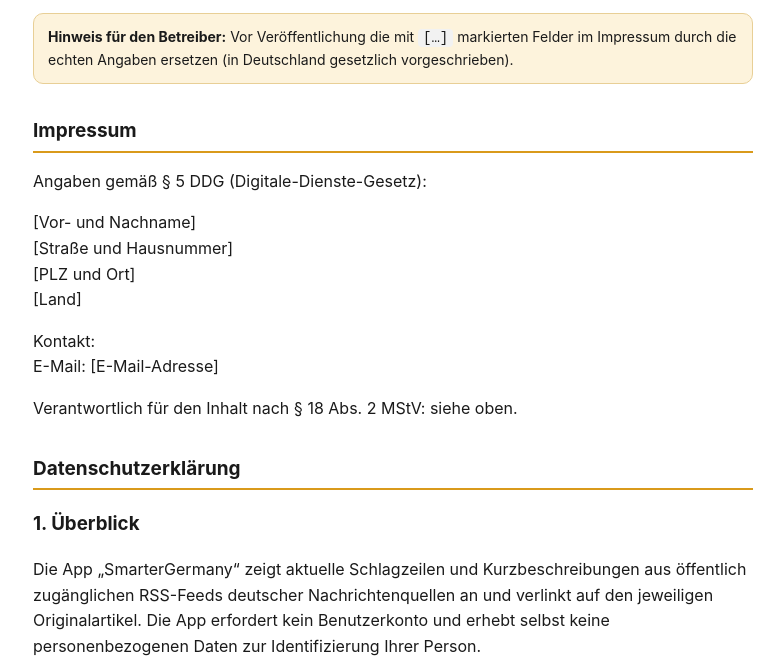
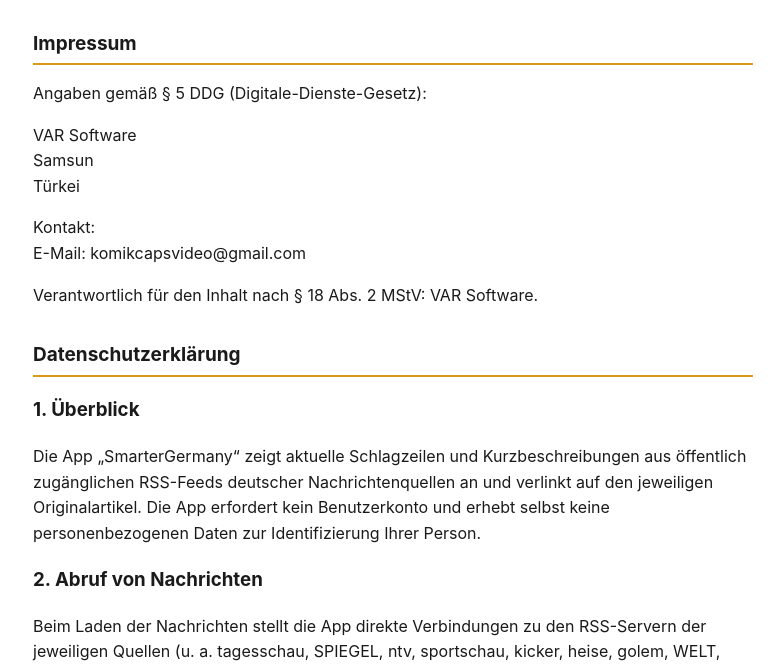
Before and after one commit to 55tunaxx/smartergermany-privacy, a plain HTML site: page index.html in a window 1280 px wide. Shown: the part 120-788 px from the top of the page, without its empty margins (247-1031 px from the left). Drawn offline with Linux system fonts and the light colour scheme.

Commit message:
Add files via upload

```diff
--- a/index.html
+++ b/index.html
@@ -19,22 +19,15 @@
 <h1>SmarterGermany</h1>
 <p class="sub">Datenschutzerklärung &amp; Impressum · Stand: Juli 2026</p>
 
-<div class="hinweis">
-  <b>Hinweis für den Betreiber:</b> Vor Veröffentlichung die mit <code>[…]</code>
-  markierten Felder im Impressum durch die echten Angaben ersetzen (in Deutschland
-  gesetzlich vorgeschrieben).
-</div>
-
 <h2>Impressum</h2>
 <p>Angaben gemäß § 5 DDG (Digitale-Dienste-Gesetz):</p>
 <p>
-  [Vor- und Nachname]<br>
-  [Straße und Hausnummer]<br>
-  [PLZ und Ort]<br>
-  [Land]
+  VAR Software<br>
+  Samsun<br>
+  Türkei
 </p>
-<p>Kontakt:<br>E-Mail: [E-Mail-Adresse]</p>
-<p>Verantwortlich für den Inhalt nach § 18 Abs. 2 MStV: siehe oben.</p>
+<p>Kontakt:<br>E-Mail: komikcapsvideo@gmail.com</p>
+<p>Verantwortlich für den Inhalt nach § 18 Abs. 2 MStV: VAR Software.</p>
 
 <h2>Datenschutzerklärung</h2>
 
@@ -73,7 +66,7 @@
 jeweiligen Drittanbieter.</p>
 
 <h3>6. Kontakt</h3>
-<p>Bei Fragen zum Datenschutz: [E-Mail-Adresse]</p>
+<p>Bei Fragen zum Datenschutz: komikcapsvideo@gmail.com</p>
 
 </body>
 </html>
```
